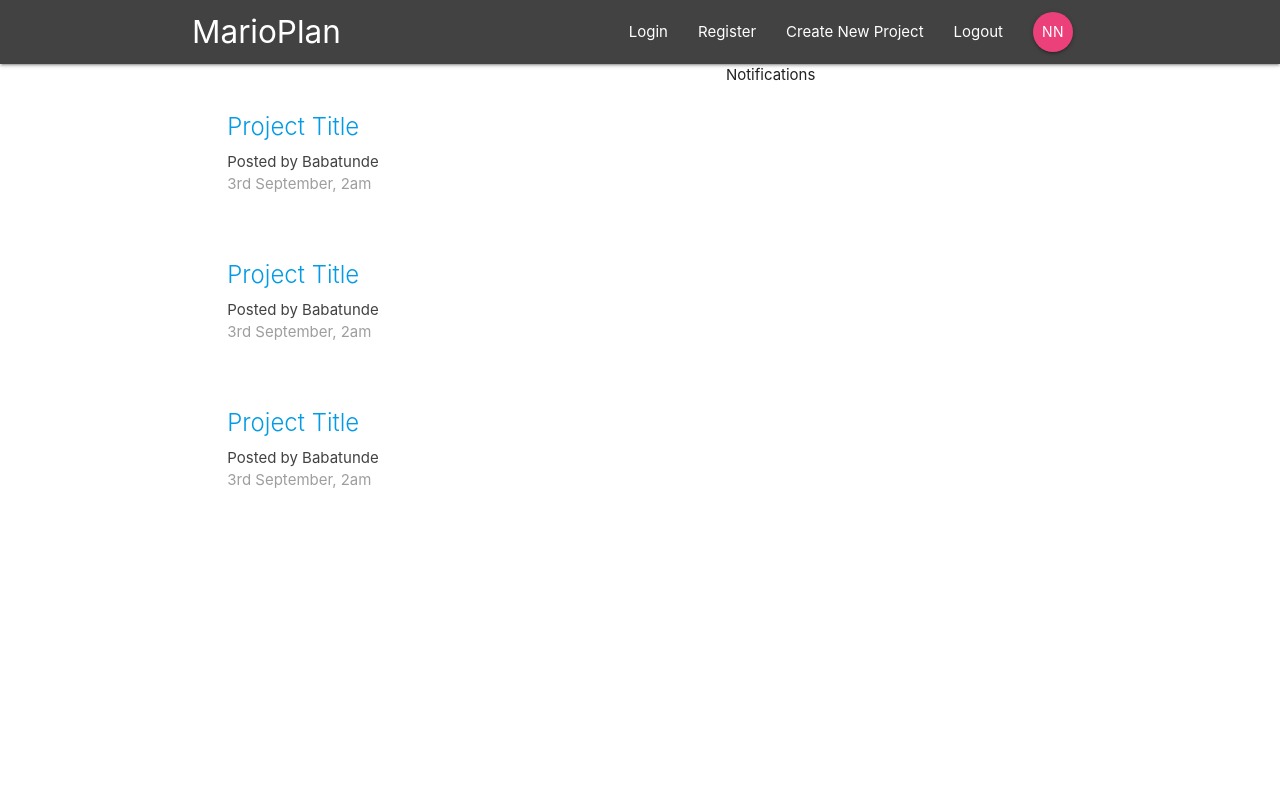
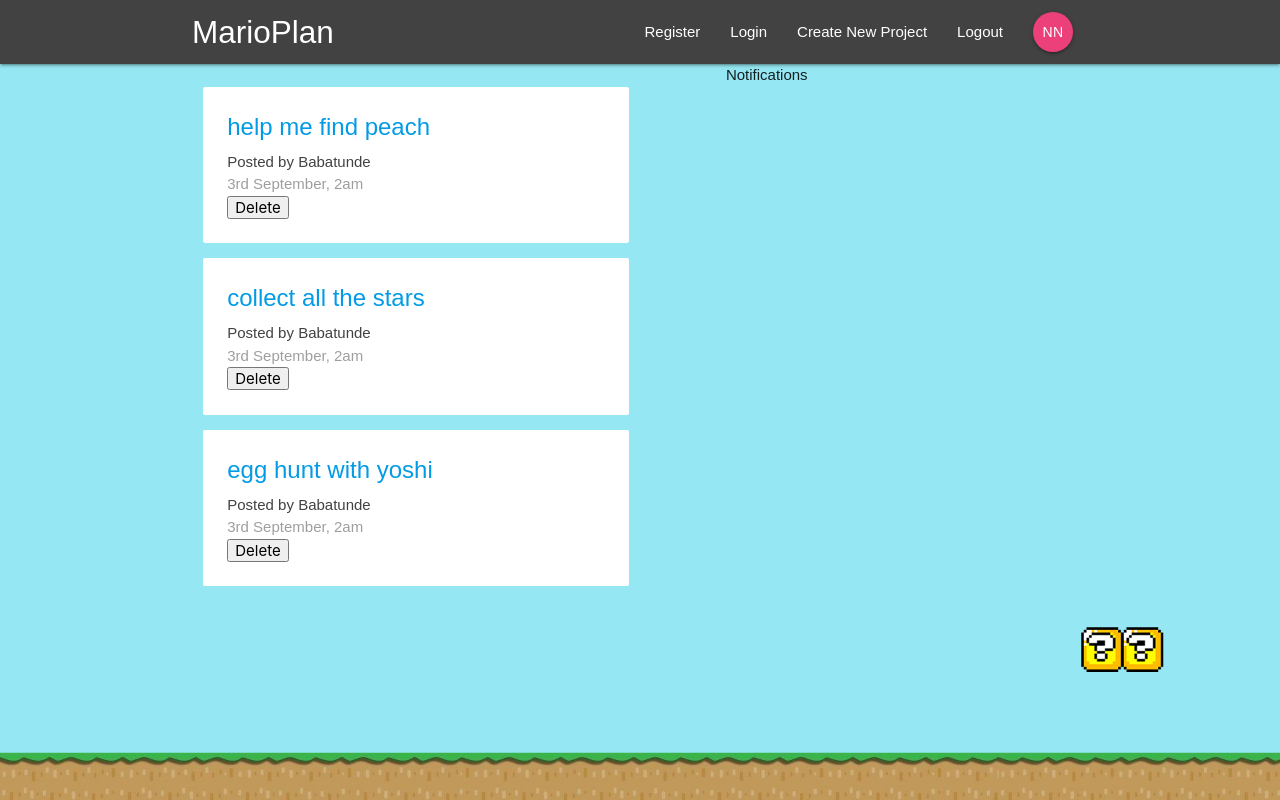
Before and after one commit to Babatunde13/react-redux-firebase, a React (Create React App) app: page / in a window 1280 px wide. Built offline with nearby package versions, Linux system fonts and the light colour scheme.

Commit message:
project management in state using redux

```diff
--- a/package.json
+++ b/package.json
@@ -8,8 +8,11 @@
     "@testing-library/user-event": "^12.8.3",
     "react": "^17.0.2",
     "react-dom": "^17.0.2",
+    "react-redux": "^7.2.4",
     "react-router-dom": "^5.2.0",
     "react-scripts": "4.0.3",
+    "redux": "^4.1.0",
+    "redux-saga": "^1.1.3",
     "web-vitals": "^1.1.2"
   },
   "scripts": {
--- a/public/index.html
+++ b/public/index.html
@@ -28,6 +28,47 @@
     <!--Import materialize.css-->
     <link rel="stylesheet" href="https://cdnjs.cloudflare.com/ajax/libs/materialize/1.0.0/css/materialize.min.css">
     <title>React App</title>
+    <style>
+      html{
+        min-height: 100%;
+      }
+
+      body {
+        margin: 0;
+        padding: 0;
+        font-family: sans-serif;
+        background: url(/img/mario-bg.png) no-repeat;
+        background-size: 100%;
+        background-position: bottom;
+        background-color: #95e8f3;
+        min-height: 100%;
+      }
+
+      form{
+        padding: 20px;
+        margin-top: 60px;
+      }
+
+      form button, form h5{
+        margin: 20px 0;
+      }
+
+      input[type=text]:not(.browser-default):focus:not([readonly]),
+      input[type=email]:not(.browser-default):focus:not([readonly]),
+      input[type=password]:not(.browser-default):focus:not([readonly]),
+      textarea.materialize-textarea:focus:not([readonly]){
+        border-color: #ec407a;
+        box-shadow: none;
+      }
+
+      input[type=text]:not(.browser-default):focus:not([readonly]) + label,
+      textarea.materialize-textarea:focus:not([readonly]) + label,
+      input[type=email]:not(.browser-default):focus:not([readonly]) + label,
+      input[type=password]:not(.browser-default):focus:not([readonly]) + label{
+        color: #ec407a !important;
+      }
+
+    </style>
   </head>
   <body>
     <noscript>You need to enable JavaScript to run this app.</noscript>
--- a/src/components/layout/SignedOutLink.js
+++ b/src/components/layout/SignedOutLink.js
@@ -4,8 +4,8 @@ import { NavLink } from "react-router-dom";
 export const SignedOutLink = () => {
     return (
         <ul className="right">
+            <li><NavLink to='/auth/register'>Register</NavLink></li>
             <li><NavLink to='/auth/login'>Login</NavLink></li>
-            <li><NavLink to='/auth/register'>Register</NavLink></li>
         </ul>
     )
 }
--- a/src/components/projects/ProjectList.js
+++ b/src/components/projects/ProjectList.js
@@ -1,24 +1,22 @@
 import React from 'react'
+import { useDispatch, useSelector } from 'react-redux'
 import ProjectSummary from './ProjectSummary'
 
 const ProjectList = () => {
+    const dispatch = useDispatch()
+    const {projects} = useSelector(state => state.projects)
+    const add = () => {
+        dispatch({type: 'ADD_PROJECT', project: {id: projects.length+1, title: 'egg hunt with babs'+projects.length, content: 'blah blah blah'}})
+    }
     return (
         <div className="project-list section">
-            <ProjectSummary
-                id={1}
-                title="Project Title"
-                content="Posted by Babatunde"
-                date="3rd September, 2am" />
-            <ProjectSummary
-                id={1}
-                title="Project Title"
-                content="Posted by Babatunde"
-                date="3rd September, 2am" />
-            <ProjectSummary
-                id={1}
-                title="Project Title"
-                content="Posted by Babatunde"
-                date="3rd September, 2am" />
+            {projects && projects.map(project => <ProjectSummary
+                add={add}
+                key={project.id}
+                id={project.id}
+                title={project.title}
+                content={project.content}
+                date={project.date} />)}
         </div>
     )
 }
--- a/src/components/projects/ProjectSummary.js
+++ b/src/components/projects/ProjectSummary.js
@@ -1,13 +1,19 @@
 import React from 'react'
 import {Link} from 'react-router-dom'
+import { useDispatch } from 'react-redux'
 
-const ProjectSummary = ({id, title, content, date}) => {
+const ProjectSummary = ({id, add, title, content, date}) => {
+    const dispatch = useDispatch()
+    const deleteProject = () => {
+        dispatch({type: 'DELETE_PROJECT', project: {id, title, content}})
+    }
     return (
         <div className="card z-depth-0 project-summary">
             <div className="card-content grey-text text-darken-3">
                 <span className="card-title"><Link to={`project/${id}`}>{title}</Link></span>
-                <p>{content}</p>
-                <p className="grey-text">{date}</p>
+                <p>Posted by Babatunde</p>
+                <p onClick={add} className="grey-text">3rd September, 2am</p>
+                <button onClick={deleteProject}>Delete</button>
             </div>
         </div>
     )
--- a/src/index.css
+++ b/src/index.css
@@ -1,13 +1,38 @@
+/* html{
+  min-height: 100%;
+}
+
 body {
   margin: 0;
-  font-family: -apple-system, BlinkMacSystemFont, 'Segoe UI', 'Roboto', 'Oxygen',
-    'Ubuntu', 'Cantarell', 'Fira Sans', 'Droid Sans', 'Helvetica Neue',
-    sans-serif;
-  -webkit-font-smoothing: antialiased;
-  -moz-osx-font-smoothing: grayscale;
+  padding: 0;
+  font-family: sans-serif;
+  background: url(/img/mario-bg.png) no-repeat;
+  background-size: 100%;
+  background-position: bottom;
+  background-color: #95e8f3;
+  min-height: 100%;
 }
 
-code {
-  font-family: source-code-pro, Menlo, Monaco, Consolas, 'Courier New',
-    monospace;
+form{
+  padding: 20px;
+  margin-top: 60px;
 }
+
+form button, form h5{
+  margin: 20px 0;
+}
+
+input[type=text]:not(.browser-default):focus:not([readonly]),
+input[type=email]:not(.browser-default):focus:not([readonly]),
+input[type=password]:not(.browser-default):focus:not([readonly]),
+textarea.materialize-textarea:focus:not([readonly]){
+  border-color: #ec407a;
+  box-shadow: none;
+}
+
+input[type=text]:not(.browser-default):focus:not([readonly]) + label,
+textarea.materialize-textarea:focus:not([readonly]) + label,
+input[type=email]:not(.browser-default):focus:not([readonly]) + label,
+input[type=password]:not(.browser-default):focus:not([readonly]) + label{
+  color: #ec407a !important;
+} */
--- a/src/index.js
+++ b/src/index.js
@@ -2,12 +2,24 @@ import React from 'react';
 import ReactDOM from 'react-dom';
 import './index.css';
 import App from './App';
+import rootReducer from './store/reducers/rootReducer'
+import rootSaga from './store/actions/projects'
 import reportWebVitals from './reportWebVitals';
+import { createStore, applyMiddleware } from "redux";
+import { Provider } from "react-redux";
+import createSagaMiddleware from 'redux-saga'
+
+const sagaMiddleware = createSagaMiddleware()
+const store = createStore(
+  rootReducer,
+  applyMiddleware(sagaMiddleware)
+)
+sagaMiddleware.run(rootSaga)
 
 ReactDOM.render(
-  <React.StrictMode>
+  <Provider store={store}>
     <App />
-  </React.StrictMode>,
+  </Provider>,
   document.getElementById('root')
 );
 
--- /dev/null
+++ b/src/store/actions/projects.js
@@ -0,0 +1,38 @@
+import { put, takeLatest, all } from 'redux-saga/effects'
+
+const delay = (ms) => new Promise(res => setTimeout(res, ms))
+
+function* addProjectAsync(project) {
+    // add to dB
+//    yield delay(1000);
+    // update state
+    yield put({
+        type: 'ADD_PROJECT_ASYNC',
+        project
+    })
+}
+
+function* addProject (project) {
+    yield takeLatest('ADD_PROJECT', addProjectAsync(project))
+}
+
+function* deleteProjectAsync(project) {
+    // add to dB
+//    yield delay(1000);
+    // update state
+    yield put({
+        type: 'DELETE_PROJECT_ASYNC',
+        project
+    })
+}
+
+function* deleteProject (project) {
+    yield takeLatest('DELETE_PROJECT', deleteProjectAsync(project))
+}
+
+export default function* rootSaga() {
+  yield all([
+    addProject,
+    deleteProject
+  ])
+}
--- /dev/null
+++ b/src/store/reducers/authReducer.js
@@ -0,0 +1,9 @@
+const initState = {
+
+}
+
+const authReducer = (state=initState, action) => {
+    return state
+}
+
+export default authReducer
--- /dev/null
+++ b/src/store/reducers/projectReducer.js
@@ -0,0 +1,25 @@
+const initState = {
+    projects: [
+        {id: '1', title: 'help me find peach', content: 'blah blah blah'},
+        {id: '2', title: 'collect all the stars', content: 'blah blah blah'},
+        {id: '3', title: 'egg hunt with yoshi', content: 'blah blah blah'}
+    ]
+}
+
+const projectReducer = (state=initState, action) => {
+    switch (action.type) {
+        case 'ADD_PROJECT':
+            state.projects.unshift(action.project)
+            return state
+        case 'DELETE_PROJECT':
+            return {projects: state.projects.filter(project => project.id !== action.project.id)}
+        case 'EDIT_PROJECT':
+            return {
+                projects: state.projects.map(project => project.id === action.project.id ? action.project : project)
+            }
+        default:
+            return state
+    }
+}
+
+export default projectReducer
--- /dev/null
+++ b/src/store/reducers/rootReducer.js
@@ -0,0 +1,10 @@
+import {combineReducers} from 'redux'
+import auth from './authReducer'
+import projects from './projectReducer'
+
+const rootReducer = combineReducers({
+  auth,
+  projects
+});
+
+export default rootReducer;
```
Also changed, not shown: public/img/mario-bg.png (added), 1 other file (tests, documents, lock files or other folders).
